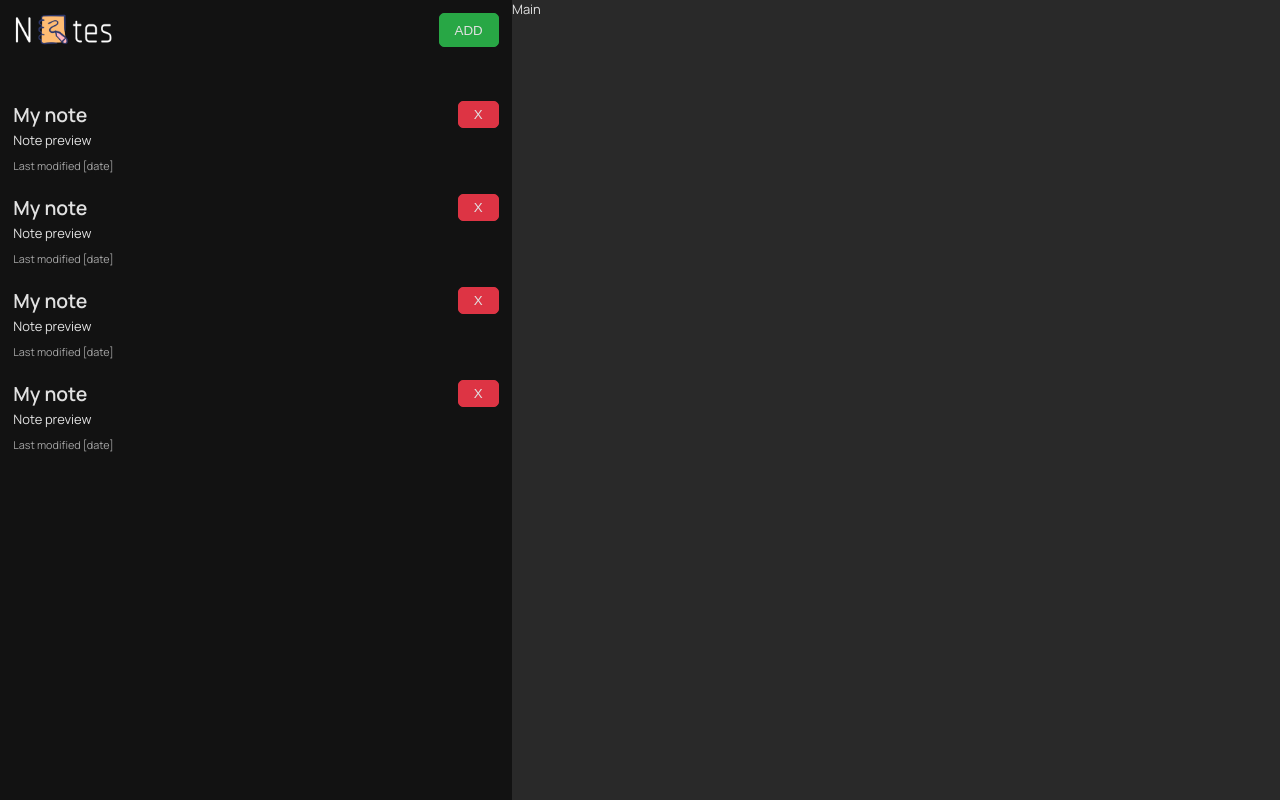
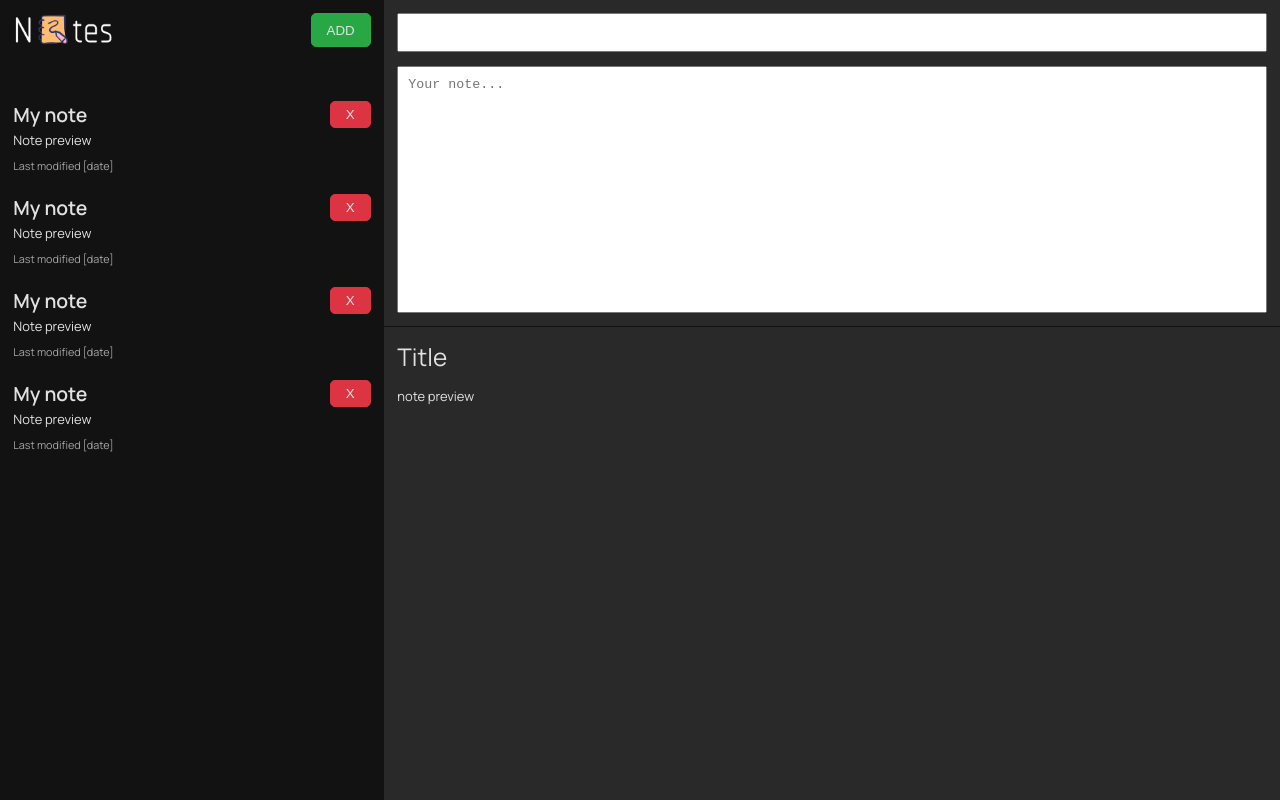
Before and after one commit to claudiugubernu/notes-app, a React (Create React App) app: page / in a window 1280 px wide. Built offline with nearby package versions, Linux system fonts and the light colour scheme.

Commit message:
added types for app, added AppContex

```diff
--- a/src/components/Main/Main.tsx
+++ b/src/components/Main/Main.tsx
@@ -1,8 +1,18 @@
-import React from 'react'
+import { FC } from 'react'
 
-const Main = () => {
+const Main: FC = () => {
   return (
-    <section className='main w-60'>Main</section>
+    <section className='main w-70 lg-w-60 m-w-100'>
+      <div className='main--notes-edit w-100 flex flex-column mv-20 ph-20'>
+        <input type="text" className='mb-20' id="title" autoFocus />
+        <textarea id='body' rows={15} placeholder='Your note...' />
+      </div>
+      <div className='main--notes-preview w-100 p-20'>
+        <h1 className='fs-30 mb-20'>Title</h1>
+        <div className='markdown-preview'></div>
+        note preview
+      </div>
+    </section>
   )
 }
 
--- /dev/null
+++ b/src/components/Main/main.scss
@@ -0,0 +1,9 @@
+.main {
+  &--notes-preview {
+    border-top: 1px solid var(--color-primary-dark);
+  }
+
+  textarea {
+    resize: none;
+  }
+}
--- a/src/components/Note/Note.tsx
+++ b/src/components/Note/Note.tsx
@@ -6,7 +6,7 @@ const Note: FC = () => {
     <li className='note flex justify-between align-items-start mv-30'>
       <div>
         <p className='note--title fs-24 c-secondary fw-bold m-0 mb-5'>My note</p>
-        <p className='note--preview m-0 mb-10'>Note preview</p>
+        <p className='note--preview m-0 mb-10 sm-hide-down'>Note preview</p>
         <small className='note--meta c-dark-grey '>
           Last modified [date]
         </small>
--- a/src/components/Sidebar/Sidebar.tsx
+++ b/src/components/Sidebar/Sidebar.tsx
@@ -5,7 +5,7 @@ import Notelist from '../NoteList/Notelist'
 
 const Sidebar: FC = () => {
   return (
-    <aside className='sidebar w-40 m-w-100 bg-primary-dark flex flex-column m-justify-start pl-20 pr-20 pv-20'>
+    <aside className='sidebar w-30 lg-w-40 m-w-100 bg-primary-dark flex flex-column m-justify-start pl-20 pr-20 pv-20'>
       <div className='sidebar--header w-100 flex justify-between align-self-center mb-50 m-mb-0'>
         <Logo />
         <Button label={'Add'} variant={'button--primary'} />
--- a/src/styles/_variables/_variables.scss
+++ b/src/styles/_variables/_variables.scss
@@ -5,7 +5,7 @@ $padding: 0, 5, 10, 20, 30, 40, 50, 100;
 $gap: 0, 5, 10, 20, 30, 50;
 $vgap: 0, 5, 10, 20, 30, 50;
 $default-screen-width: 100%;
-$width: 20, 25, 30, 35, 40, 50, 60, 65, 75, 100;
+$width: 20, 25, 30, 35, 40, 50, 60, 70, 80, 90, 100;
 /* ********* Define Font Scale *********/
 $ss: 0.7;
 /* ********* Define Font Scale *********/
--- a/src/styles/_variables/_width.scss
+++ b/src/styles/_variables/_width.scss
@@ -2,6 +2,22 @@
 @each $size in $width {
     .w-#{$size} {
         width: $size + #{"%"};
+    }
+}
+
+@include lg-down() {
+    @each $size in $width {
+        .lg-w-#{$size} {
+            width: $size + #{"%"};
+        }
+    }
+}
+
+@include md-down() {
+    @each $size in $width {
+        .md-w-#{$size} {
+            width: $size + #{"%"};
+        }
     }
 }
 
--- a/src/styles/main.scss
+++ b/src/styles/main.scss
@@ -8,5 +8,6 @@
 @import '../components/Logo/logo.scss';
 @import '../components/Button/button.scss';
 @import '../components/Sidebar/sidebar.scss';
+@import '../components/Main/main.scss';
 
 @import "./app/app.scss";
```
Also changed, not shown: src/@types/models.ts (added, +9 -0 lines), src/context/AppContext.tsx (added, +21 -0 lines), src/assets/img/sketchbook.png (deleted).
